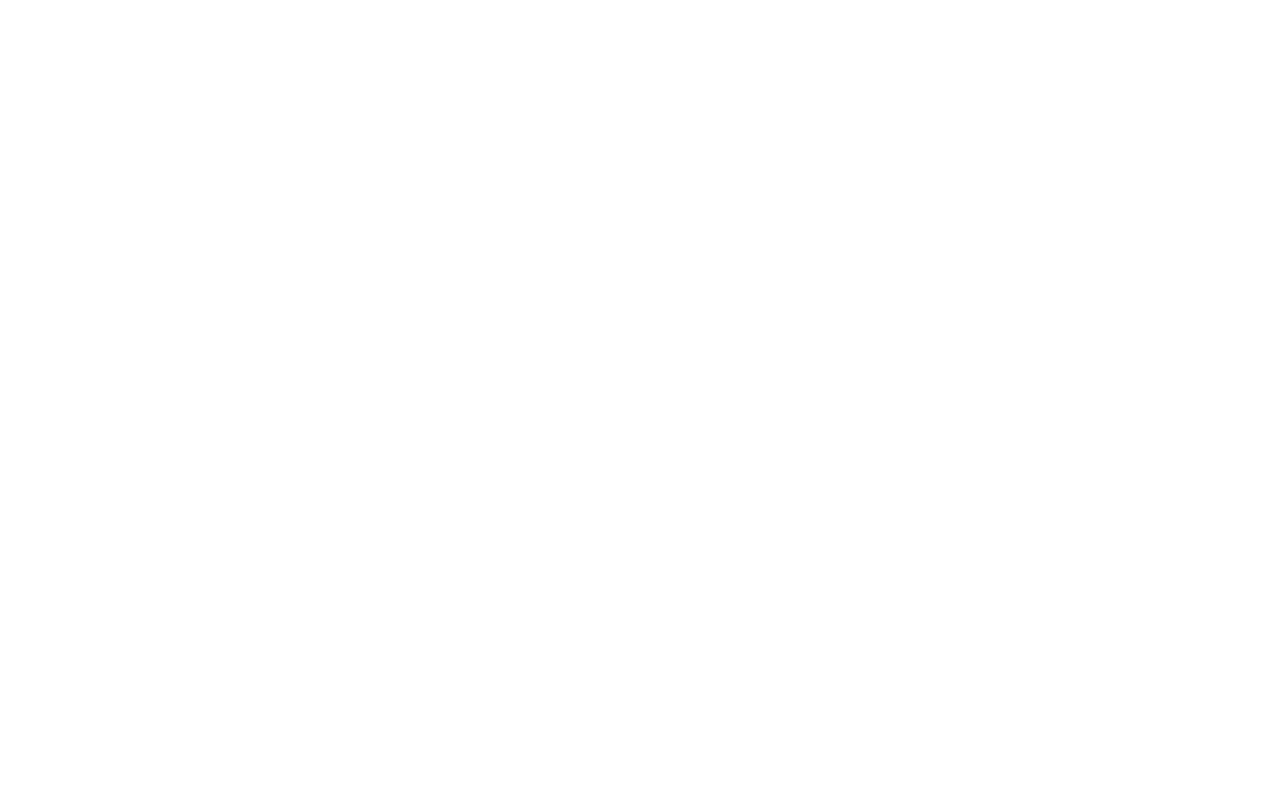
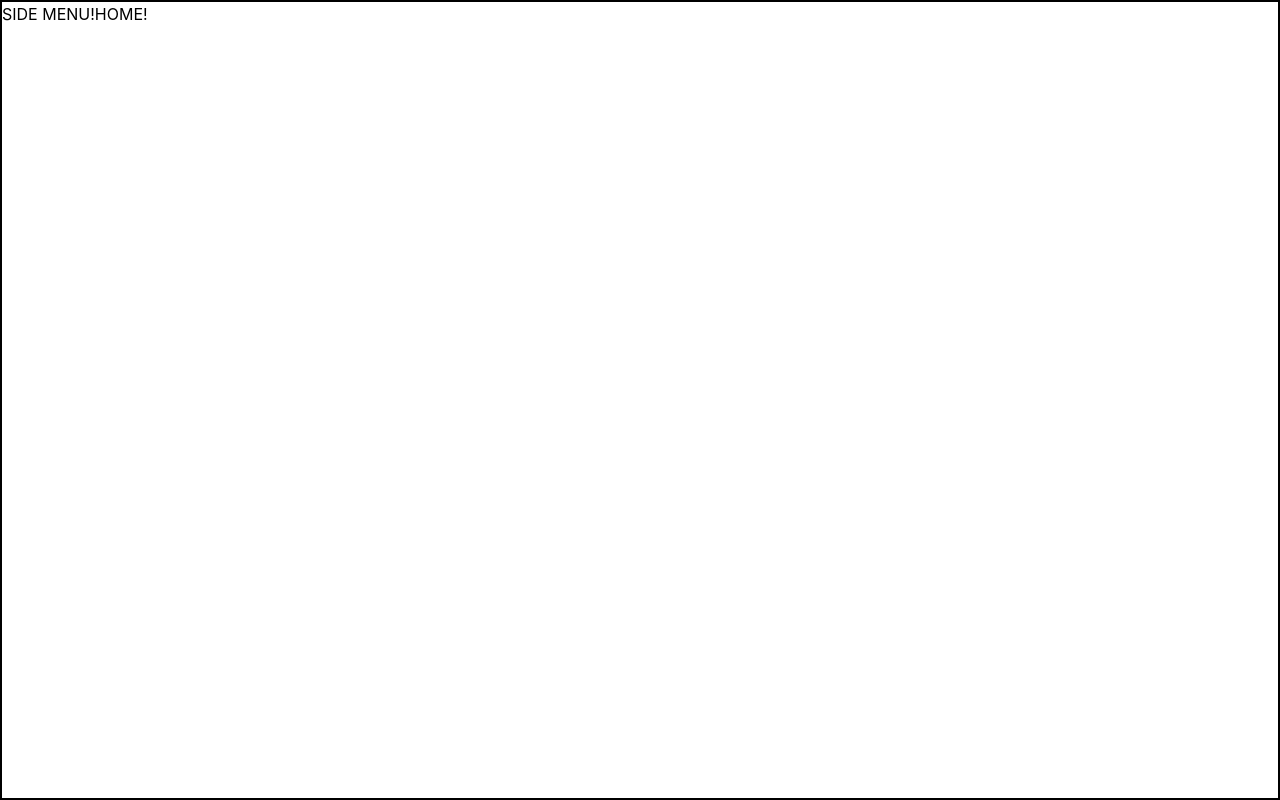
Before and after one commit to theinternetfae/Construction-site, a React (Vite) app: page /test/home in a window 1280 px wide. Before the commit this address had no page. Built offline with nearby package versions, Linux system fonts and the light colour scheme.

Commit message:
Finished up router for main

```diff
--- a/src/App.jsx
+++ b/src/App.jsx
@@ -3,6 +3,7 @@ import AppLayout from './AppLayout.jsx';
 import Welcome from './Welcome.jsx'
 import WelcomeBack from './WelcomeBack.jsx'
 import { Route, Routes, Navigate } from "react-router-dom";
+import Home from './Home.jsx';
 
 function App() {
 
@@ -15,7 +16,13 @@ function App() {
       <Route path="/" element={user ? <Navigate to="/test" replace/> : <Welcome/>}></Route>
       <Route path="/signin" element={user ? <Navigate to="/test" replace/> : <WelcomeBack/>}></Route>
 
-      <Route path='/test' element={!user ? <Navigate to="/" replace/> : <AppLayout/>}></Route>
+      <Route path="/test" element={!user ? <Navigate to="/" replace/> : <AppLayout/>}>
+
+        <Route index element={<Navigate to="home" replace />}></Route>
+
+        <Route path="home" element={<Home/>}></Route>
+
+      </Route>
 
     </Routes>
   )
--- a/src/AppLayout.jsx
+++ b/src/AppLayout.jsx
@@ -5,6 +5,10 @@ function AppLayout() {
     return (
         <div className="overall-main-body">
             <SideMenu />
+
+            <main>
+                <Outlet />
+            </main>
         </div>
     );
 }
--- /dev/null
+++ b/src/Home.jsx
@@ -0,0 +1,9 @@
+function Home() {
+    return (
+        <>
+            <h1>HOME!</h1>
+        </>
+    );
+}
+
+export default Home;
--- a/src/index.css
+++ b/src/index.css
@@ -1,7 +1,7 @@
 @import "tailwindcss";
 
 :root {
-  color-scheme: light dark;
+  /* color-scheme: light dark; */
 
   --light-bgcolor: #E0E0DE;
   --light-text: #000000;
@@ -22,6 +22,7 @@ body {
   caret-color: light-dark(var(--light-accent), var(--dark-accent));
   color: light-dark(var(--light-text), var(--dark-text));
 }
+
 
 @layer components {
 
@@ -260,4 +261,7 @@ body {
 
   }
 
+  .overall-main-body {
+    @apply border border-2 border-black h-[100vh] w-[100vw] flex;
+  }
 }
```
